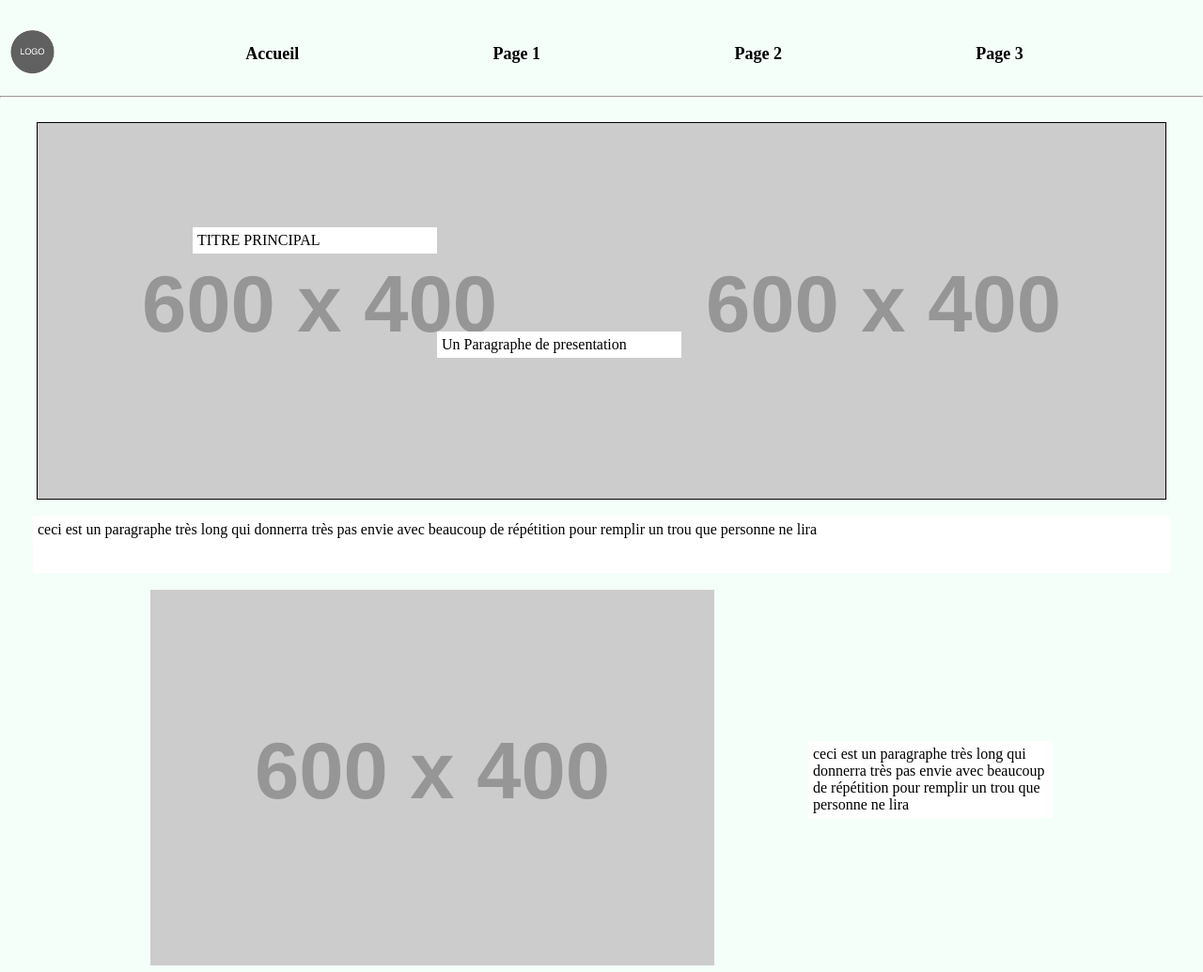
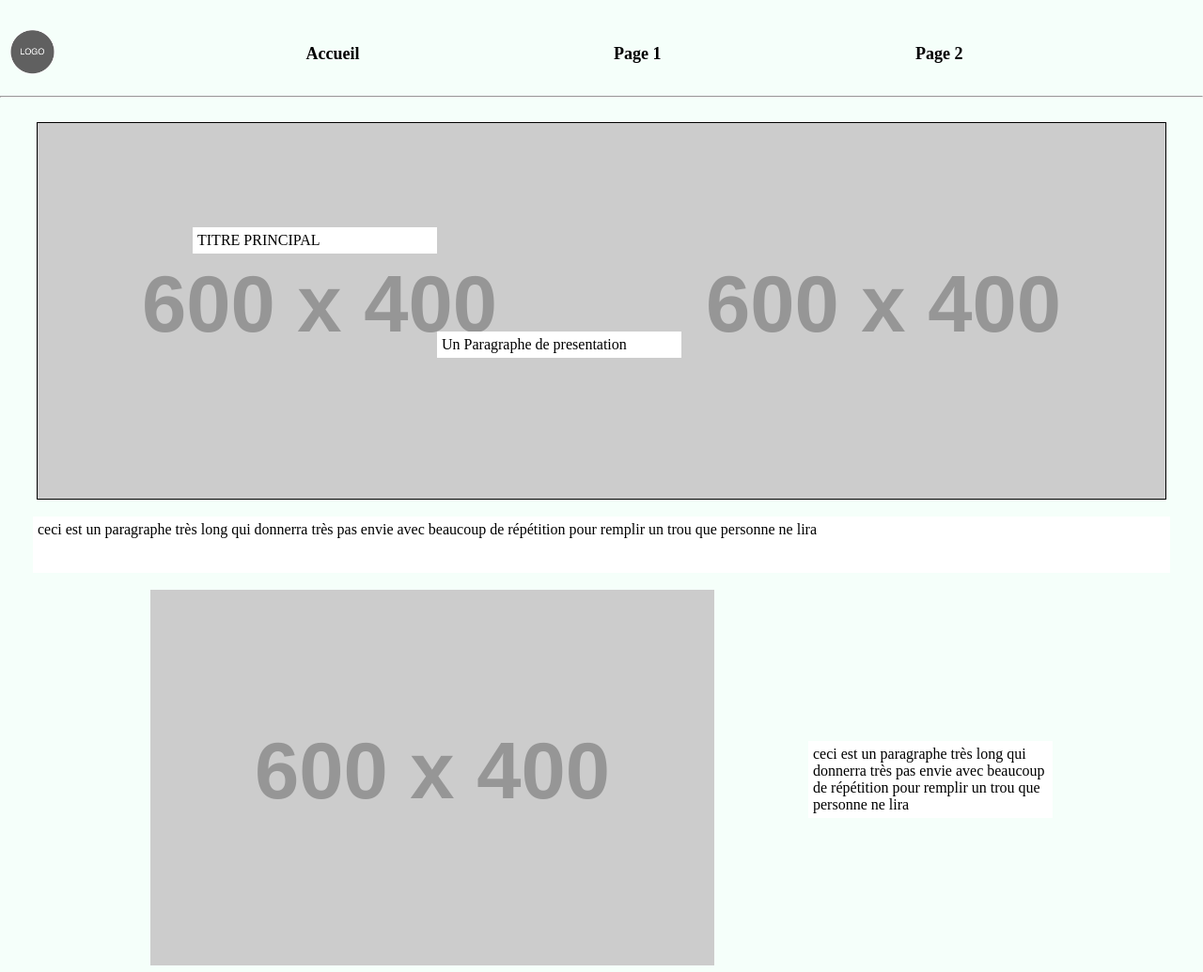
Before and after one commit to plamour/SiteWebQarnot, a plain HTML site: page index.html in a window 1280 px wide. Shown: the top 1035 px of the page at 94% size. Drawn offline with Linux system fonts and the light colour scheme; placeholder pictures from the web are drawn by us.

Commit message:
Html/css update

```diff
--- a/index.html
+++ b/index.html
@@ -15,7 +15,6 @@
             <a class="nav_element" href="index.html"><strong>Accueil</strong></a>
             <a href="page1.html" class="nav_element"><strong>Page 1</strong></a>
             <a href="index.html" class="nav_element"><strong>Page 2</strong></a>
-            <a href="index.html" class="nav_element"><strong>Page 3</strong></a>
         </div>
         <hr>
     </nav>
```
